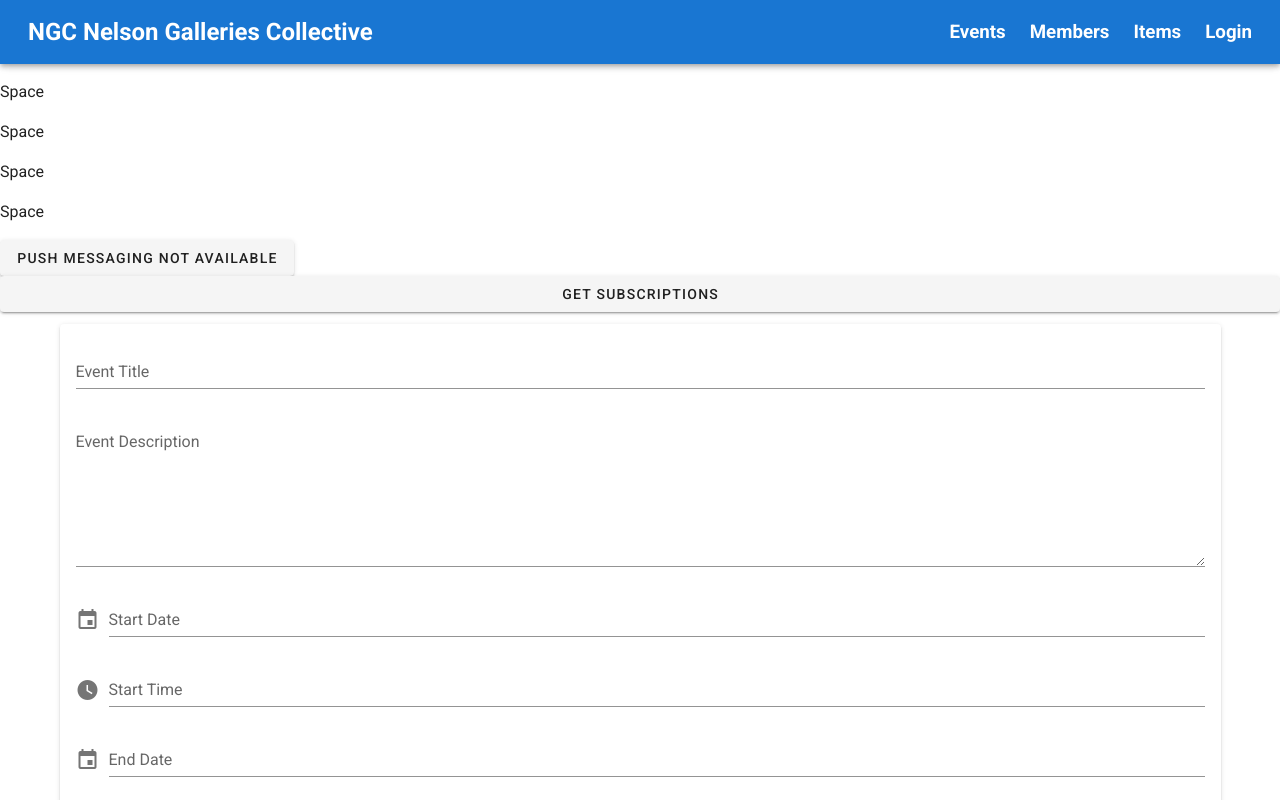
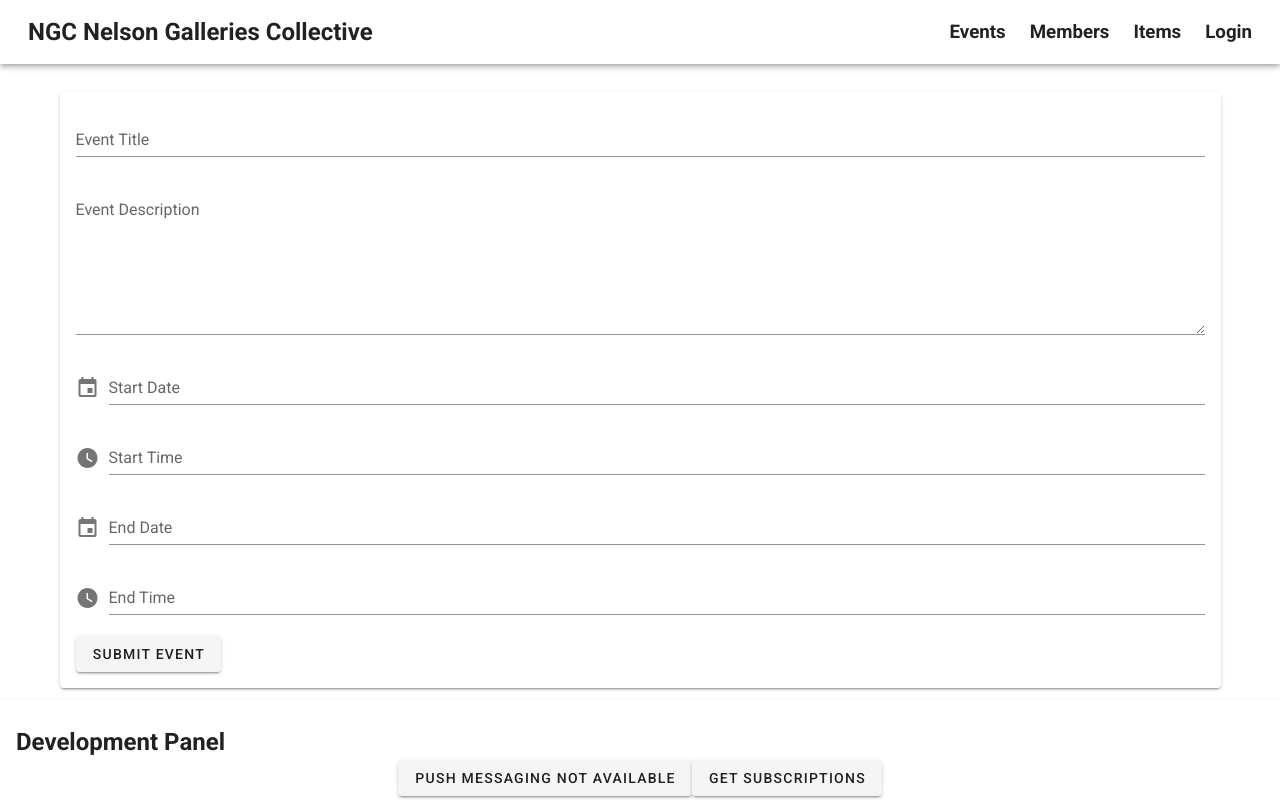
Before and after one commit to Jason-MacDonald/WEB701-Client, a Vue app: page /new-event in a window 1280 px wide. Shown: the top 800 px of the page. Built offline with nearby package versions, Linux system fonts and the light colour scheme.

Commit message:
server changes

```diff
--- a/package.json
+++ b/package.json
@@ -10,6 +10,7 @@
   "dependencies": {
     "axios": "^0.19.2",
     "core-js": "^3.6.5",
+    "faker": "^4.1.0",
     "moment": "^2.26.0",
     "serve": "^11.3.1",
     "vue": "^2.6.11",
--- a/src/App.vue
+++ b/src/App.vue
@@ -1,6 +1,6 @@
 <template>
   <v-app>
-    <v-app-bar app color="primary" dark>
+    <v-app-bar app color="white">
       <router-link class="mx-3" style="text-decoration: none; color: inherit;" to="/">
         <h2>NGC Nelson Galleries Collective</h2>
       </router-link>
@@ -36,23 +36,27 @@
       </div>
     </v-app-bar>
 
-<p>Space</p>
-<p>Space</p>
-<p>Space</p>
-<p>Space</p>
-<p>Space</p>
-<p>Space</p>
 
-    <div :v-if="buttonEnabled == true">
-      <v-btn @click="subscription">
-        {{pushButtonText}}
-      </v-btn>
+
+    <div class="mt-10">
+      <router-view class="mt-10"/>
     </div>
-    <v-btn @click="triggerPush">
-        Get Subscriptions
-    </v-btn>
 
-    <router-view />end
+    <v-card class="px-4 pt-4 pb-3">
+      <div class="mt-2">
+        <h2>Development Panel</h2>
+        <div class="d-flex justify-center" :v-if="buttonEnabled == true">
+          <v-btn @click="subscription">
+            {{pushButtonText}}
+          </v-btn>
+          <v-btn @click="triggerPush">
+            Get Subscriptions
+          </v-btn>
+        </div>
+      </div>
+    </v-card>
+
+
   </v-app>
 </template>
 
--- a/src/components/Events.vue
+++ b/src/components/Events.vue
@@ -1,12 +1,19 @@
 <template>
   <v-container>
-    <v-card class="px-4 pt-4 pb-3">
-
+    <v-card >
+      <div class="px-4 pt-4 pb-3 d-flex flex-wrap justify-center">
       <!-- ##### GALLERY OF EVENTS ##### -->
         <div v-for="(event, index) in this.$store.state.events" :key="index">
           <!-- Pagination calculation -->
           <div v-if="index < page * perPage && index >= page * perPage - perPage">
-          <v-card class="px-4 mb-4 py-1">
+
+            <v-card class="px-4 mb-4 py-1 pt-3 mx-4" width="330px">
+              <v-img
+              src="https://picsum.photos/230/165?random"
+              width="100%"
+              height="165px"
+              class="grey darken-4"
+            ></v-img>
 
               <!-- ##### EVENT TITLE ##### -->
               <h2 class="px-2 pt-1">
@@ -39,10 +46,11 @@
             </v-card>
           </div>
         </div>
+      </div>
 
       <!-- ##### PAGINATION #####  -->
       <div class="text-center">
-        <v-pagination v-model="page" total-visible="10" :length="Math.ceil(this.$store.state.events.length / perPage)" />
+        <v-pagination class="pb-3" v-model="page" total-visible="10" :length="Math.ceil(this.$store.state.events.length / perPage)" />
       </div>
 
     </v-card>
@@ -55,7 +63,7 @@ export default {
     data() {
     return {
       page: 1,
-      perPage: 5
+      perPage: 8
     }
   },
   created() {
--- a/src/components/Items.vue
+++ b/src/components/Items.vue
@@ -1,12 +1,18 @@
 <template>
   <v-container>
     <v-card class="px-4 pt-4 pb-3">
-
+      <div class="pt-4 d-flex flex-wrap justify-center">
         <!-- ##### GALLERY OF ITEMS ##### -->
         <div v-for="(item, index) in this.$store.state.items" :key="index">
           <!-- Pagination calculation -->
           <div v-if="index < page * perPage && index >= page * perPage - perPage">
-          <v-card class="px-4 mb-4 py-1">
+            <v-card class="px-4 mb-4 py-1 pt-3 mx-4" width="330px" >
+              <v-img
+              src="https://picsum.photos/230/165?random"
+              width="100%"
+              height="165px"
+              class="grey darken-4"
+            ></v-img>
 
               <!-- ##### ITEM TITLE ##### -->
               <h2 class="px-2 pt-1">
@@ -29,7 +35,7 @@
           </div>
 
         </div>
-
+      </div>
       <!-- ##### PAGINATION #####  -->
       <div class="text-center">
         <v-pagination v-model="page" total-visible="10" :length="Math.ceil(this.$store.state.items.length / perPage)" />
@@ -45,7 +51,7 @@ export default {
   data() {
     return {
       page: 1,
-      perPage: 5
+      perPage: 6
     }
   },
   created() {
--- a/src/components/Members.vue
+++ b/src/components/Members.vue
@@ -1,12 +1,19 @@
 <template>
   <v-container>
-    <v-card class="px-4 pt-4 pb-3">
-
+    <v-card >
+      <div class="pt-4 d-flex flex-wrap justify-center">
         <!-- ##### GALLERY OF MEMBERS ##### -->
         <div v-for="(member, index) in this.$store.state.members" :key="index">
           <!-- Pagination calculation -->
           <div v-if="index < page * perPage && index >= page * perPage - perPage">
-          <v-card class="px-4 mb-4 py-1">
+
+            <v-card class="px-4 mb-4 py-1 pt-3 mx-4" width="330px" >
+            <v-img
+              src="https://picsum.photos/230/165?random"
+              width="100%"
+              height="165px"
+              class="grey darken-4"
+            ></v-img>
 
               <!-- ##### MEMBER TITLE ##### -->
               <h2 class="px-2 pt-1">
@@ -14,7 +21,7 @@
               </h2>
 
               <!-- ##### MEMBER DESCRIPTION ##### -->
-            <p class="px-2 pb-1">
+              <p class="px-2 pb-1" >
                 {{member.description}}
               </p>
 
@@ -28,10 +35,11 @@
             </v-card>
           </div>
         </div>
-
+      </div>
       <!-- ##### PAGINATION #####  -->
       <div class="text-center">
-        <v-pagination v-model="page" total-visible="10" :length="Math.ceil(this.$store.state.members.length / perPage)" />
+        <v-pagination class="pb-3" v-model="page" total-visible="10" :length="Math.ceil(this.$store.state.members.length / perPage)" />
+        <br/>
       </div>
 
     </v-card>
@@ -44,7 +52,7 @@ export default {
   data() {
     return {
       page: 1,
-      perPage: 5
+      perPage: 8,
     }
   },
   created() {
```
Also changed, not shown: 1 other file (tests, documents, lock files or other folders). Lines whose indentation alone changed are shown as unchanged.
